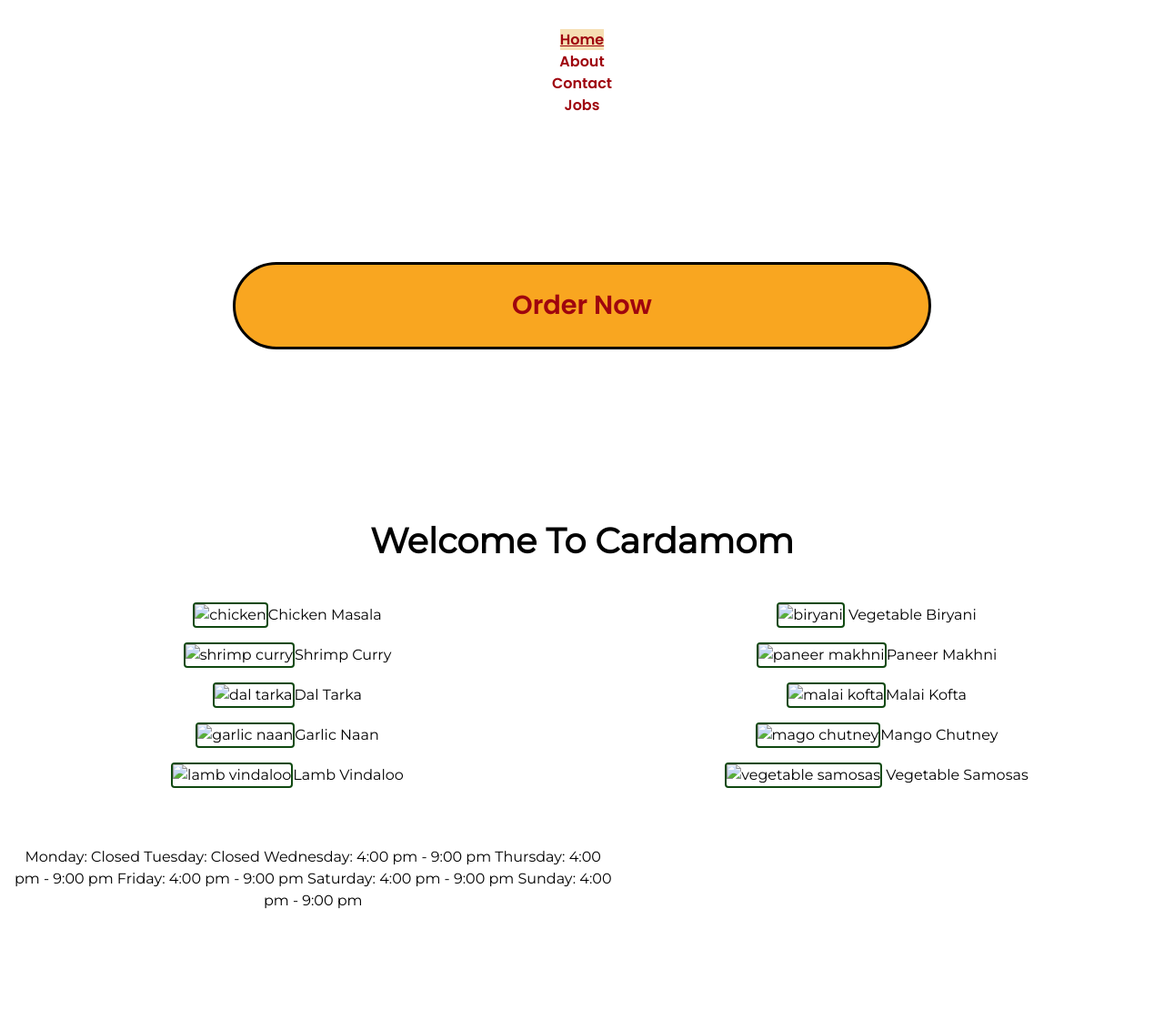
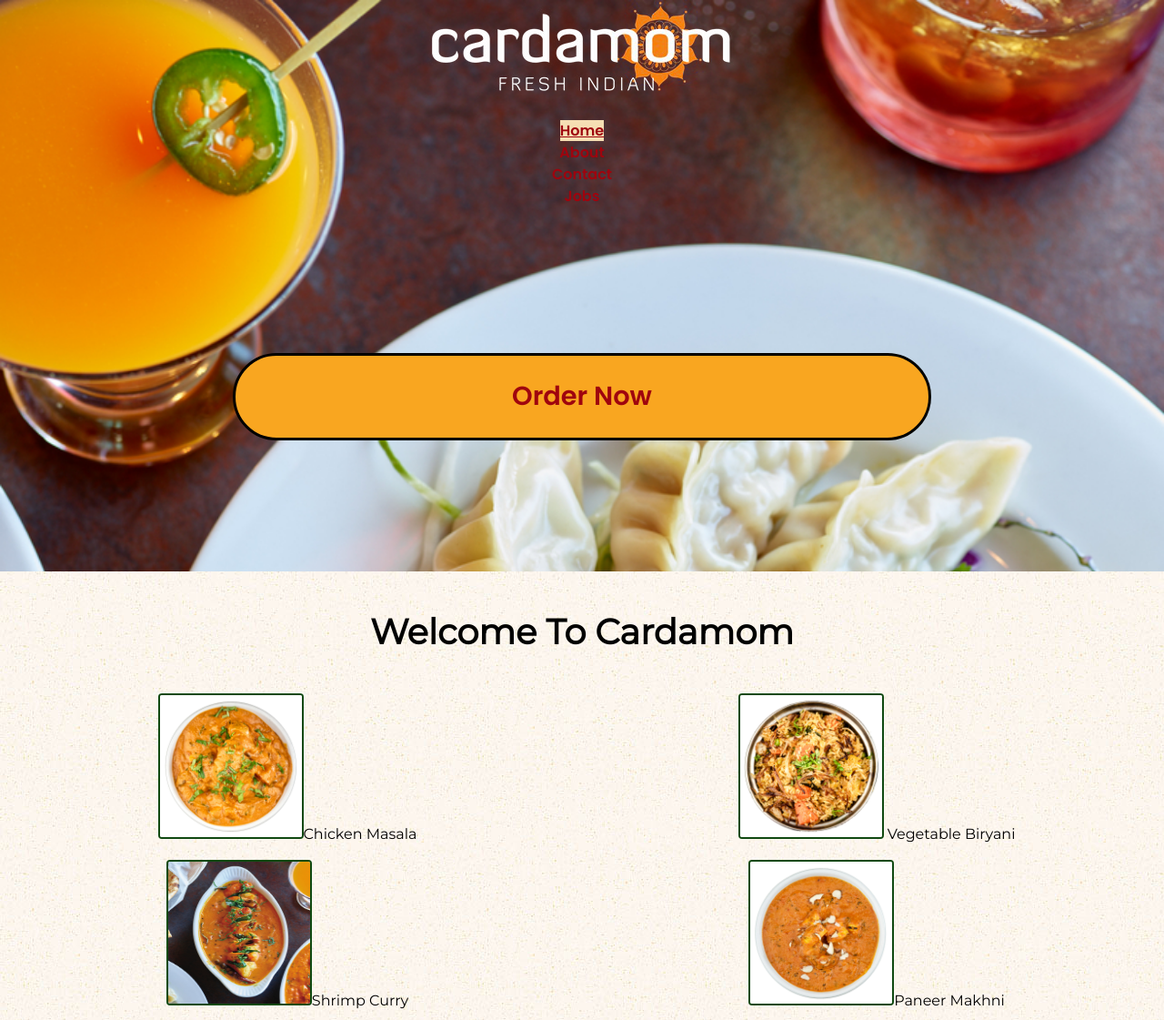
Before and after one commit to andrewfyles/portfolio-2021, a plain HTML site: page index.html in a window 1280 px wide. Shown: the top 1121 px of the page at 91% size. Before the commit the page ends 1058 px from the top, so only its background shows below. Drawn offline with Linux system fonts and the light colour scheme; the site is published under a folder, as on GitHub Pages, so addresses that start at the root find nothing; a web font is replaced by a local one.

Commit message:
Add files via upload

```diff
--- a/css/style.css
+++ b/css/style.css
@@ -73,15 +73,10 @@ a:active {
     text-decoration: underline;
 }
 
-/* -----header------
-add skip to main content button
-add favicon
-change font family
-make it clear which page you're on*/
+/* header */
 
 header {
-    /* background: #eee; */
-    background-image: url('/images/momos.jpeg');
+    background-image: url("../images/momos.jpeg");
     background-size: cover;
     padding-bottom: 9em;
 }
@@ -127,7 +122,7 @@ li a.active {
 /* -----favorites----- */
 
 section {
-    background-image: url('/images/texture_pattern.jpg');
+    background-image: url('../images/texture_pattern.jpg');
 
 }
 
@@ -213,7 +208,7 @@ section>h1 {
 /* -----footer----- */
 
 footer {
-    background-image: url('/images/background.png');
+    background-image: url('../images/background.png');
 }
 
 footer-flex {
@@ -262,7 +257,7 @@ footer img {
 
 /* content */
 .about {
-    background-image: url('/images/texture_pattern.jpg');
+    background-image: url('../images/texture_pattern.jpg');
     padding-bottom: 1em;
 }
 
@@ -310,7 +305,7 @@ input[type=text], select, textarea {
 
   .container {
     border-radius: 5px;
-    background-image: url('/images/texture_pattern.jpg');
+    background-image: url('../images/texture_pattern.jpg');
     padding: 20px;
   }
 
@@ -322,7 +317,7 @@ input[type=text], select, textarea {
 
 /* -----JOBS PAGE------ */
 .jobs {
-    background-image: url('/images/texture_pattern.jpg');
+    background-image: url('../images/texture_pattern.jpg');
 }
 
 .jobs h1 {
--- a/index.html
+++ b/index.html
@@ -6,16 +6,15 @@
     <meta http-equiv="X-UA-Compatible" content="IE=edge">
     <meta name="viewport" content="width=device-width, initial-scale=1.0">
     <!-- favicon -->
-    <link rel="icon" href="/images/favicon.ico" <!-- google font -->
-    <link rel="preconnect" href="https://fonts.gstatic.com">
+    <link rel="icon" href="images/favicon.ico">
     <!-- google fonts -->
     <link rel="preconnect" href="https://fonts.gstatic.com">
     <link href="https://fonts.googleapis.com/css2?family=Montserrat&display=swap" rel="stylesheet">
     <link href="https://fonts.googleapis.com/css2?family=Train+One&display=swap" rel="stylesheet">
     <link href="https://fonts.googleapis.com/css2?family=Poppins:wght@600&display=swap" rel="stylesheet">
     <!-- stylesheets -->
-    <link rel="stylesheet" href="css/html5reset.css">
-    <link rel="stylesheet" href="css/style.css">
+    <link rel="stylesheet" type="text/css" href="css/html5reset.css">
+    <link rel="stylesheet" type="text/css" href="css/style.css">
     <title>Cardamom Restaurant</title>
 </head>
 
@@ -23,7 +22,7 @@
     <!-- skip to content -->
     <header>
         <div class="flex-container">
-            <img src="/images/cardamom_logo.png" alt="">
+            <img src="images/cardamom_logo.png" alt="">
             <nav>
                 <ul>
                     <li><a class="active" href="index.html">Home</a></li>
@@ -40,16 +39,16 @@
         <section>
             <h1>Welcome To Cardamom</h1>
             <div class="grid-container">
-                <div class="item item1"><img src="/images/chicken_masala.jpeg" alt="chicken">Chicken Masala</div>
-                <div class="item item2"><img src="/images/veggie_biryani.jpeg" alt="biryani"> Vegetable Biryani</div>
-                <div class="item item3"><img src="/images/shrimp_curry.jpeg" alt="shrimp curry">Shrimp Curry</div>
-                <div class="item item4"><img src="/images/paneer_makhni.jpeg" alt="paneer makhni">Paneer Makhni</div>
-                <div class="item item5"><img src="/images/dal_tarka.jpeg" alt="dal tarka">Dal Tarka</div>
-                <div class="item item6"><img src="/images/malai_kofta.jpeg" alt="malai kofta">Malai Kofta</div>
-                <div class="item item7"><img src="/images/garlic_naan.jpeg" alt="garlic naan">Garlic Naan</div>
-                <div class="item item8"><img src="/images/mango_chutney.jpeg" alt="mago chutney">Mango Chutney</div>
-                <div class="item item9"><img src="/images/lamp_vindaloo.jpeg" alt="lamb vindaloo">Lamb Vindaloo</div>
-                <div class="item item10"><img src="/images/veggie_samosas.jpeg" alt="vegetable samosas"> Vegetable
+                <div class="item item1"><img src="images/chicken_masala.jpeg" alt="chicken">Chicken Masala</div>
+                <div class="item item2"><img src="images/veggie_biryani.jpeg" alt="biryani"> Vegetable Biryani</div>
+                <div class="item item3"><img src="images/shrimp_curry.jpeg" alt="shrimp curry">Shrimp Curry</div>
+                <div class="item item4"><img src="images/paneer_makhni.jpeg" alt="paneer makhni">Paneer Makhni</div>
+                <div class="item item5"><img src="images/dal_tarka.jpeg" alt="dal tarka">Dal Tarka</div>
+                <div class="item item6"><img src="images/malai_kofta.jpeg" alt="malai kofta">Malai Kofta</div>
+                <div class="item item7"><img src="images/garlic_naan.jpeg" alt="garlic naan">Garlic Naan</div>
+                <div class="item item8"><img src="images/mango_chutney.jpeg" alt="mago chutney">Mango Chutney</div>
+                <div class="item item9"><img src="images/lamp_vindaloo.jpeg" alt="lamb vindaloo">Lamb Vindaloo</div>
+                <div class="item item10"><img src="images/veggie_samosas.jpeg" alt="vegetable samosas"> Vegetable
                     Samosas</div>
             </div>
         </section>
@@ -66,8 +65,8 @@
             Sunday: 4:00 pm - 9:00 pm
         </p>
         <div class="socials">
-            <a href="https://www.instagram.com/fyles_/" target="_blank"><img src="/images/instagram.svg" alt=""></a>
-            <a href="https://www.facebook.com/cardamomA2" target="_blank"><img src="/images/facebook.svg" alt="" ></a>
+            <a href="https://www.instagram.com/fyles_/" target="_blank"><img src="images/instagram.svg" alt=""></a>
+            <a href="https://www.facebook.com/cardamomA2" target="_blank"><img src="images/facebook.svg" alt="" ></a>
         </div>
     </footer>
 
```
Also changed, not shown: about.html (+4 -4 lines), contact.html (+4 -4 lines), jobs.html (+4 -4 lines).
